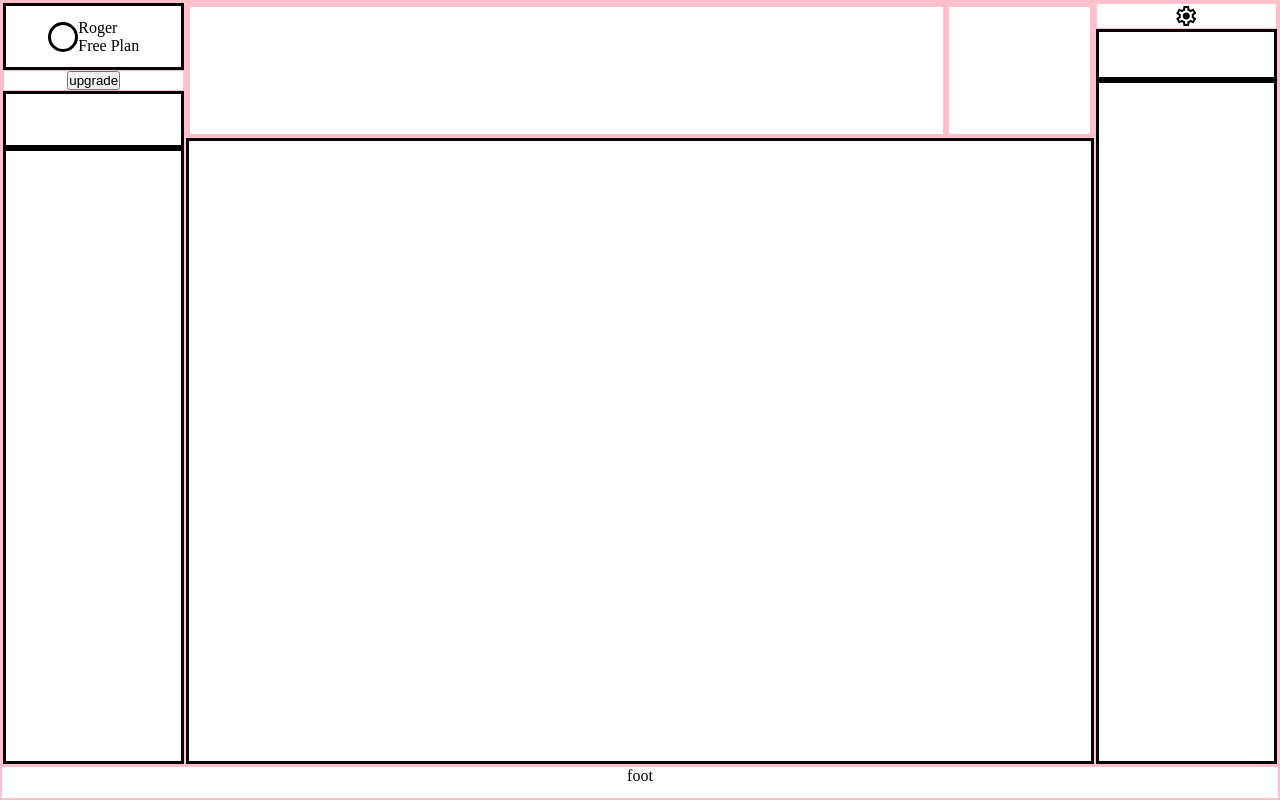
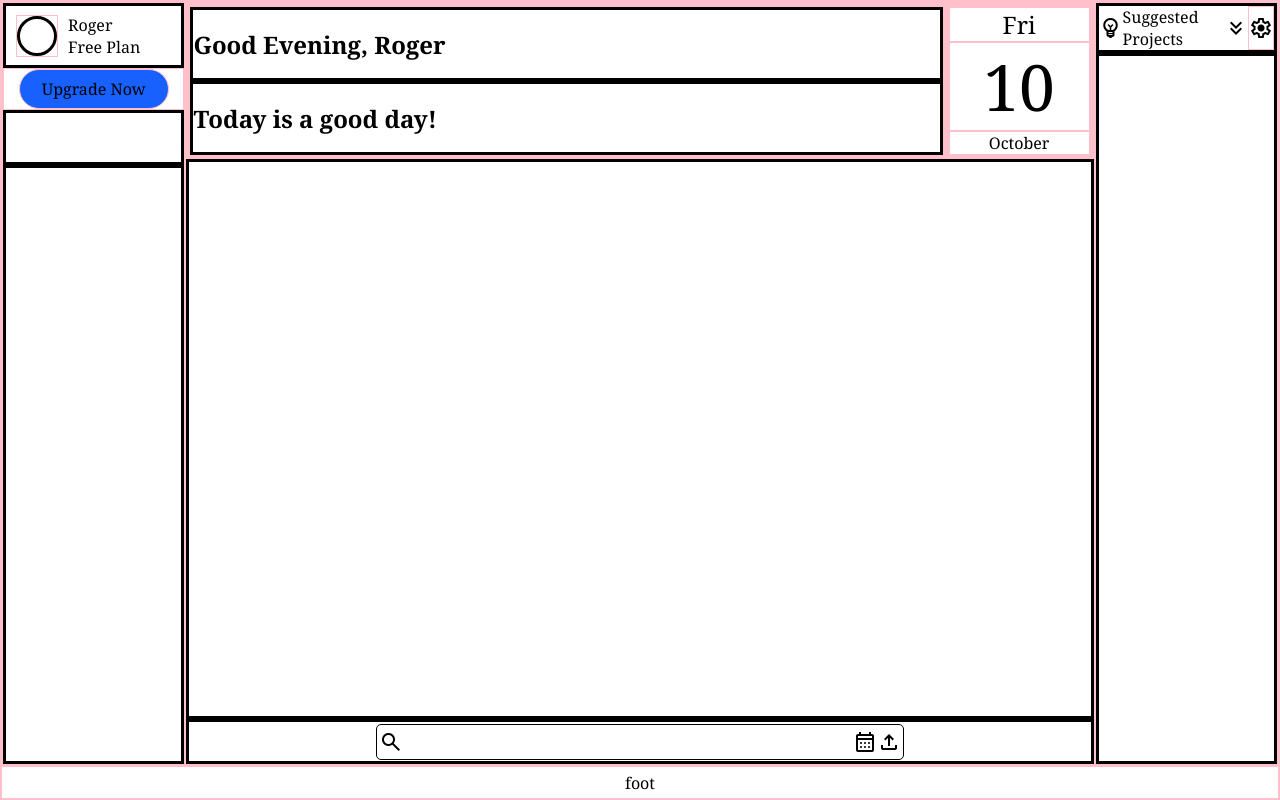
Before and after one commit to Rllopez0410/Todo-list, a website built with webpack: page dist/index.html in a window 1280 px wide. Built offline with nearby package versions, Linux system fonts and the light colour scheme.

Commit message:
included a search bar with a couple buttons and icons and finished up the skeleton layout

```diff
--- a/src/index.scss
+++ b/src/index.scss
@@ -12,6 +12,7 @@
 
 .content {
     @include display-flex;
+    font-family:Georgia, 'Times New Roman', Times, serif;
     flex-direction: column;
     height: 100svh;
 }
@@ -25,20 +26,35 @@ main {
         flex-direction: column;
         flex: 1;
         .profile-icon {
-            @include display-flex();
+            display: flex;
             align-items: center;
             flex-direction: row;
+            padding-left: 10px;
             flex: .6;
+            gap: 10px;
             border: solid;
+            .icon-div {
+                @include display-flex();
+
+            }
             .icon {
+                @include display-flex();
                 border: solid;
-                width: 30px;
-                height: 30px;
+                width: 40px;
+                height: 40px;
                 border-radius: 50%;
             }
         }
         .upgrade {
             @include display-flex();
+            flex: .4;
+            .upgrade-btn {
+                @include display-flex();
+                align-items: center;
+                background-color: rgb(24, 97, 255);
+                width: 150px;
+                border-radius: 50px;
+            }
         }
         .add-tab {
             flex: .5;
@@ -53,12 +69,21 @@ main {
         @include display-flex();
         flex-direction: column;
         flex: 1;
-        .settings {
+        .suggest {
             @include display-flex();
-        }
-        .suggest {
-            flex: .6;
+            flex-direction: row;
+            flex: .4;
             border: solid;
+            .add-suggested {
+                display: flex;
+                justify-content: space-between;
+                align-items: center;
+                flex: 5;
+            }
+            .settings {
+                @include display-flex();
+                align-items: center;
+            }
         }
         .suggested-items {
             flex: 9;
@@ -74,22 +99,84 @@ main {
             flex-direction: row;
             flex: 1.5;
             .greet {
+                display: flex;
+                flex-direction: column;
                 border: solid pink;
                 flex: 8;
+                font-size: 24px;
+                font-weight: 900;
+                .name {
+                    display: flex;
+                    align-items: center;
+                    flex: 1;
+                    border: solid;
+                }
+                .quote {
+                    display: flex;
+                    align-items: center;
+                    flex: 1;
+                    border: solid;
+                }
             }
             .date {
+                display: flex;
+                flex-direction: column;
                 flex: 1.5;
                 border: solid pink;
+                .weekday {
+                    flex: 1;
+                    font-size: 24px;
+                }
+                .date {
+                    font-size: 64px;
+                    flex: 3;
+                }
+                .month {
+                    flex: .5;
+                }
+            }
+            .date :nth-child(1n + 1) {
+                @include display-flex();
+                align-items: center;
             }
         }
         .todo-list {
             flex: 7;
             border: solid;
         }
+        .search {
+            @include display-flex();
+            align-items: center;
+            flex: .5;
+            border: solid;
+            .search-bar {
+                display: flex;
+                justify-content: center;
+                align-items: center;
+                padding: 2px;
+                border: 1px solid;
+                border-radius: 5px;
+                .search-input {
+                    padding-left: 5px;
+                    border: none;
+                    outline: none;
+                    width: 450px;
+                    height: 30px;
+                }
+                #calendar {
+                    cursor: pointer;
+                }
+                #upload {
+                    cursor: pointer;
+                }
+            }
+
+        }
     }
 }
 
 footer {
     @include display-flex;
+    align-items: center;
     flex: .2;
 }
```
Also changed, not shown: dist/index.html, dist/main.js.
